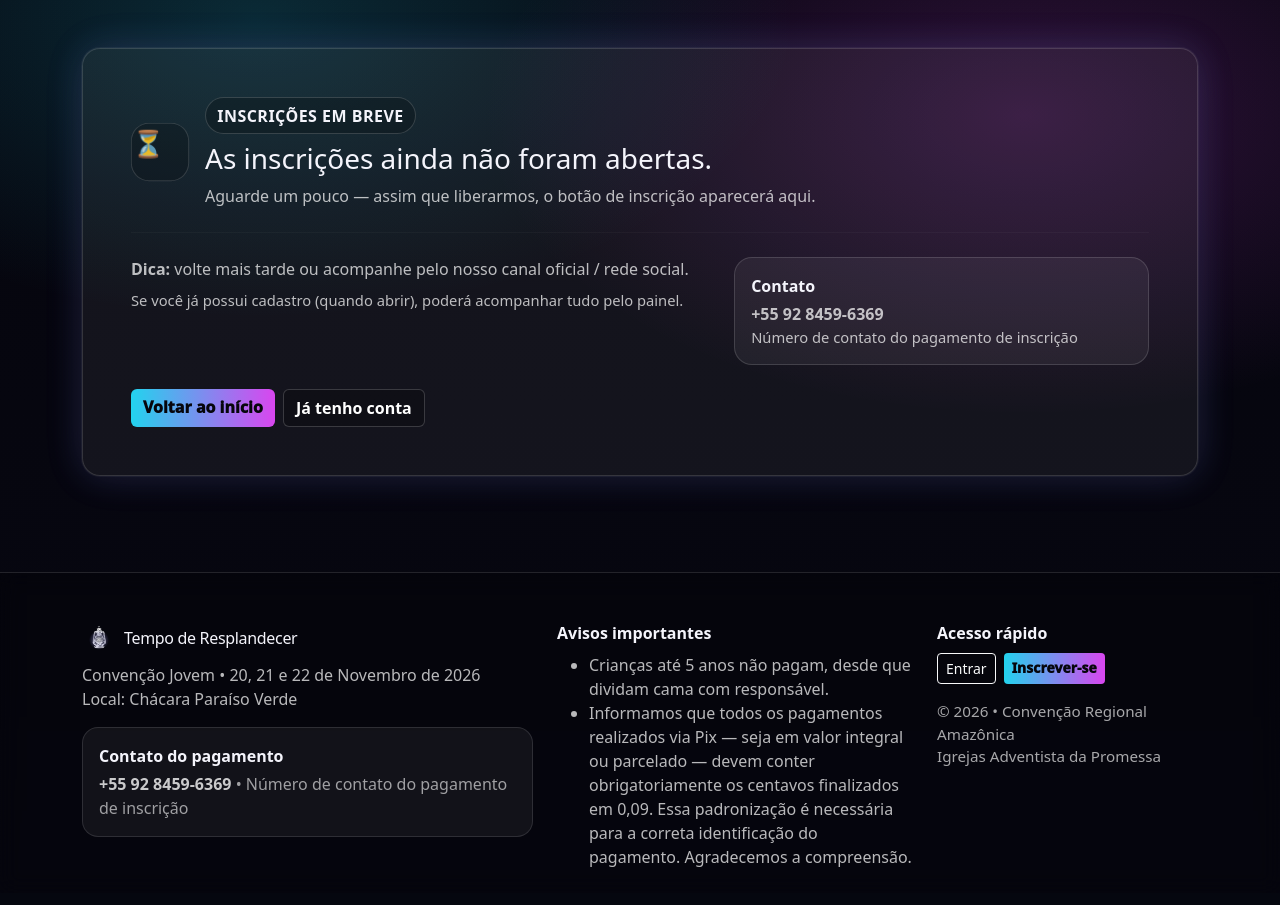
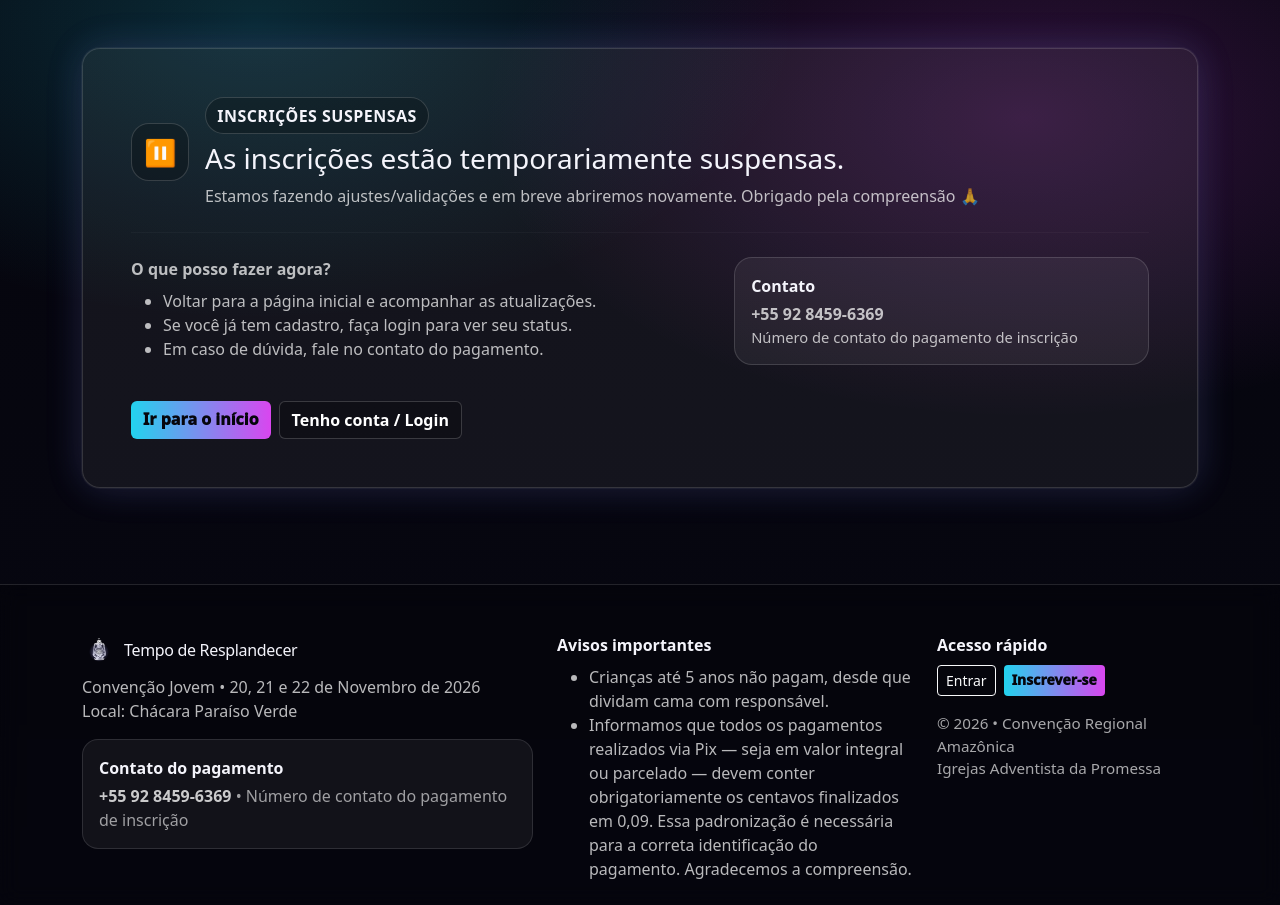
Before and after one commit to Vinicios-DRH/iap-convencao-amazonica, a Flask app: template src/templates/inscricoes_suspensas.html in a window 1280 px wide. Shown: the part 79-984 px from the top of the page. Before the commit the page ends 946 px from the top, so only its background shows below. Run offline with Flask 3, Linux system fonts and the light colour scheme; the template is opened without the code that fills it, so the values that code supplies are empty.

Commit message:
inscrições suspensas

```diff
--- a/src/templates/inscricoes_suspensas.html
+++ b/src/templates/inscricoes_suspensas.html
@@ -4,23 +4,7 @@
 <head>
     <meta charset="utf-8">
     <meta name="viewport" content="width=device-width, initial-scale=1">
-    <title>Inscrições em breve</title>
-
-    <!-- Favicon básico -->
-    <link rel="icon" type="image/x-icon" href="{{ url_for('static', filename='favicon/favicon.ico') }}">
-
-    <!-- PNGs (Chrome/Edge/Safari) -->
-    <link rel="icon" type="image/png" sizes="32x32"
-        href="{{ url_for('static', filename='favicon/favicon-32x32.png') }}">
-    <link rel="icon" type="image/png" sizes="16x16"
-        href="{{ url_for('static', filename='favicon/favicon-16x16.png') }}">
-
-    <!-- iOS -->
-    <link rel="apple-touch-icon" href="{{ url_for('static', filename='favicon/apple-touch-icon.png') }}">
-
-    <!-- PWA (opcional) -->
-    <link rel="manifest" href="{{ url_for('static', filename='favicon/site.webmanifest') }}">
-
+    <title>Inscrições suspensas</title>
     <link href="https://cdn.jsdelivr.net/npm/bootstrap@5.3.3/dist/css/bootstrap.min.css" rel="stylesheet">
 
     <style>
@@ -53,6 +37,7 @@
             background: var(--card);
             border: 1px solid var(--border);
             border-radius: 18px;
+            overflow: hidden;
         }
 
         .badge-soft {
@@ -120,25 +105,6 @@
         .hrx {
             border-color: rgba(255, 255, 255, .12)
         }
-
-        .pulse {
-            animation: pulse 1.6s infinite ease-in-out;
-            display: inline-block;
-        }
-
-        @keyframes pulse {
-
-            0%,
-            100% {
-                transform: scale(1);
-                opacity: .9
-            }
-
-            50% {
-                transform: scale(1.05);
-                opacity: 1
-            }
-        }
     </style>
 </head>
 
@@ -161,12 +127,13 @@
             <div class="cardx glow p-4 p-lg-5">
                 <div class="d-flex align-items-start justify-content-between flex-wrap gap-3">
                     <div class="d-flex align-items-center gap-3">
-                        <div class="icon pulse">⏳</div>
+                        <div class="icon">⏸️</div>
                         <div>
-                            <span class="badge-soft mb-2">INSCRIÇÕES EM BREVE</span>
-                            <h1 class="h3 mb-2">As inscrições ainda não foram abertas.</h1>
+                            <span class="badge-soft mb-2">INSCRIÇÕES SUSPENSAS</span>
+                            <h1 class="h3 mb-2">As inscrições estão temporariamente suspensas.</h1>
                             <p class="muted mb-0">
-                                Aguarde um pouco — assim que liberarmos, o botão de inscrição aparecerá aqui.
+                                Estamos fazendo ajustes/validações e em breve abriremos novamente.
+                                Obrigado pela compreensão 🙏
                             </p>
                         </div>
                     </div>
@@ -177,10 +144,12 @@
                 <div class="row g-3">
                     <div class="col-lg-7">
                         <div class="muted">
-                            <b>Dica:</b> volte mais tarde ou acompanhe pelo nosso canal oficial / rede social.
-                            <div class="mt-2" style="font-size:.92rem;">
-                                Se você já possui cadastro (quando abrir), poderá acompanhar tudo pelo painel.
-                            </div>
+                            <b>O que posso fazer agora?</b>
+                            <ul class="mt-2">
+                                <li>Voltar para a página inicial e acompanhar as atualizações.</li>
+                                <li>Se você já tem cadastro, faça login para ver seu status.</li>
+                                <li>Em caso de dúvida, fale no contato do pagamento.</li>
+                            </ul>
                         </div>
                     </div>
                     <div class="col-lg-5">
@@ -196,8 +165,8 @@
                 </div>
 
                 <div class="d-flex gap-2 flex-wrap mt-4">
-                    <a class="btn btn-neon" href="{{ url_for('landing') }}">Voltar ao início</a>
-                    <a class="btn btn-soft" href="{{ url_for('login') }}">Já tenho conta</a>
+                    <a class="btn btn-neon" href="{{ url_for('landing') }}">Ir para o início</a>
+                    <a class="btn btn-soft" href="{{ url_for('login') }}">Tenho conta / Login</a>
                 </div>
             </div>
         </div>
```
